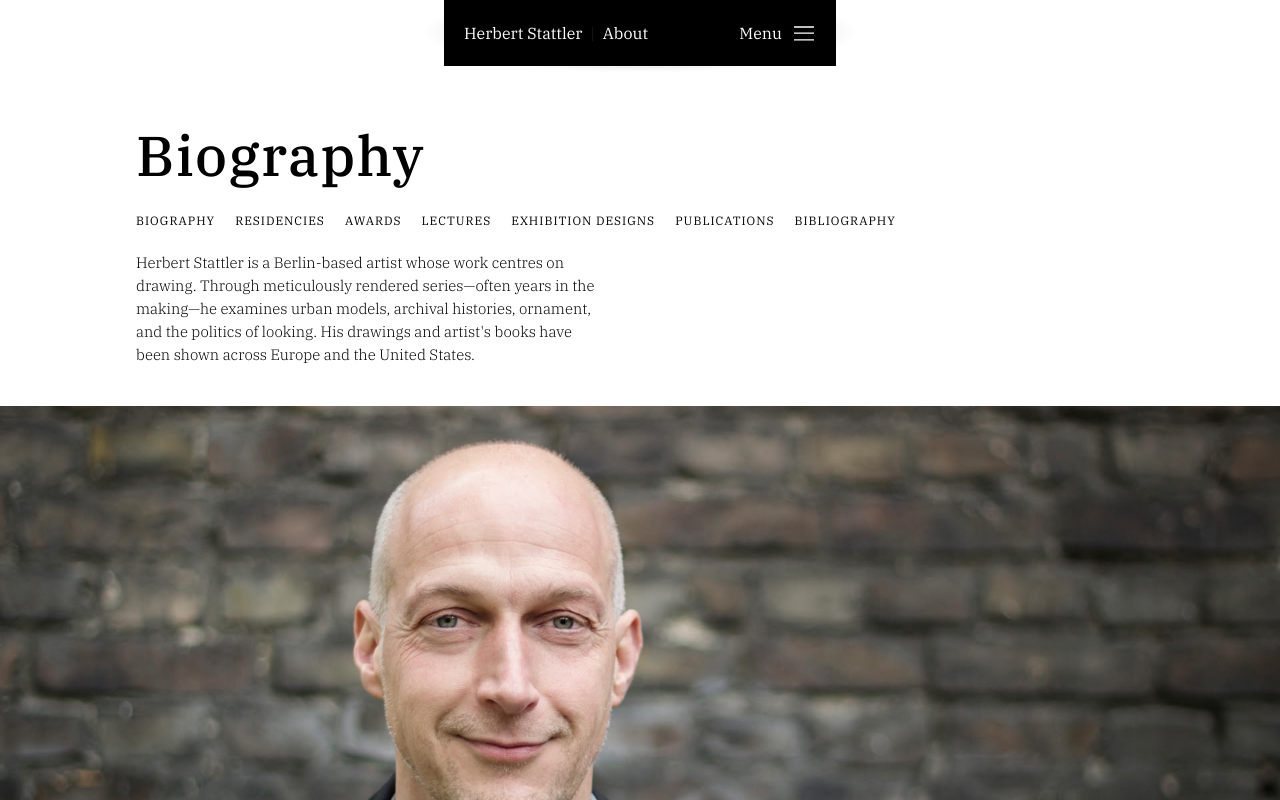
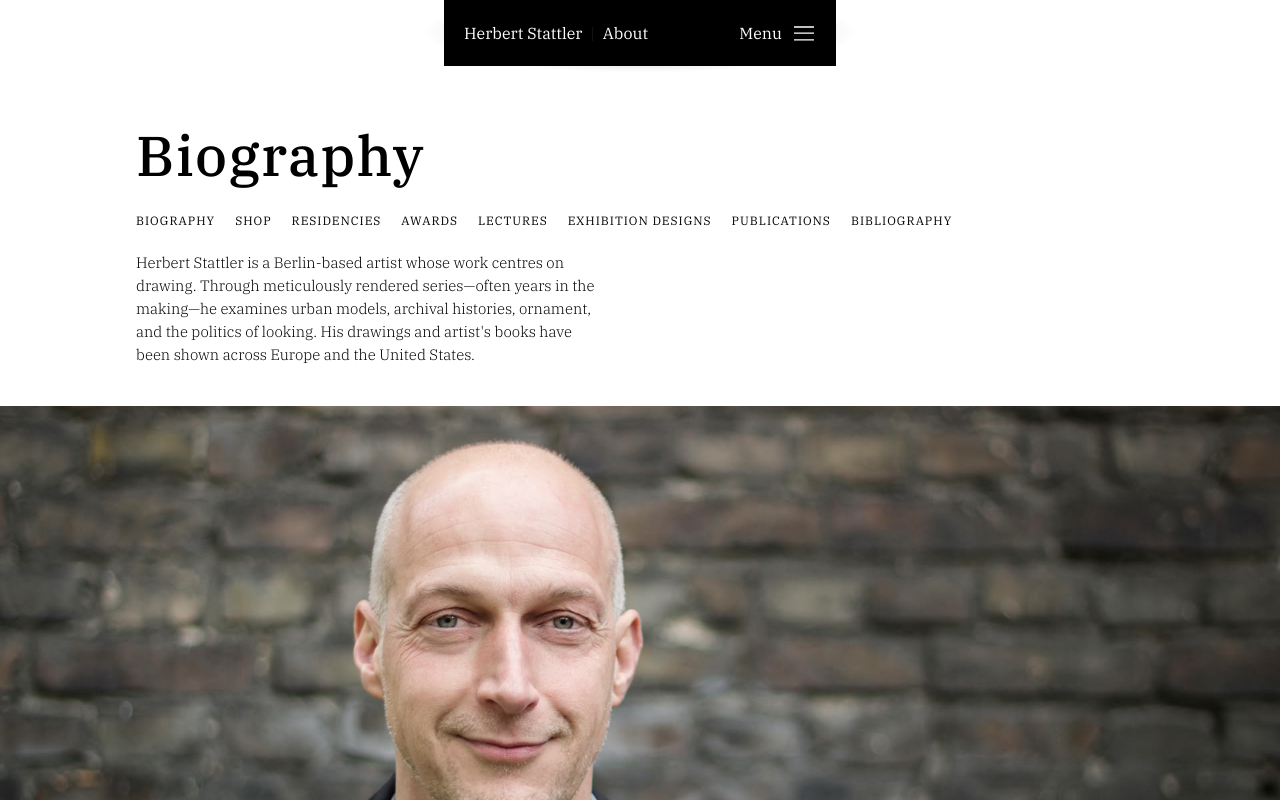
Before and after one commit to kognitivpapi/herbertstattler, a React (Vite) app: page /about in a window 1280 px wide. Built offline with nearby package versions, Linux system fonts and the light colour scheme.

Commit message:
Update about.ts

```diff
--- a/src/data/about.ts
+++ b/src/data/about.ts
@@ -20,6 +20,7 @@ export const aboutBiography: string[] = [
 
 export const aboutNav = [
   { id: 'biography', shortLabel: 'Biography' },
+  { id: 'shop', shortLabel: 'Shop' },
   { id: 'residencies', shortLabel: 'Residencies' },
   { id: 'awards', shortLabel: 'Awards' },
   { id: 'lectures', shortLabel: 'Lectures' },
```
